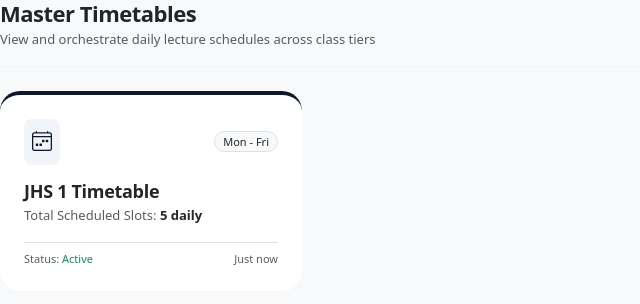
After one commit to xluljoey/School-Management-System, a Django app: page /timetables/ in a window 1280 px wide. The commit adds this page. Shown: the top 304 px of the page, without its empty margins (0-640 px from the left). Run offline with Django 5.2, Linux system fonts and the light colour scheme; parts of the project's set-up code (start-up, migrations or seed data) failed here and were passed over; some libraries are stand-ins or nearby versions.

Commit message:
feat: add TimetableSlot model and master timetable hub page
- Define TimetableSlot model with Term/ClassRoom/Subject/StaffProfile FKs,
  day_of_week choices, start/end time fields, and unique_together constraint
- Run makemigrations + migrate (0027)
- Add Timetables sidebar link (bi-calendar3) in both superuser and
  authenticated sections, below Classes & Subjects
- Create timetable_hub view with mock placeholder data
- Create timetable_hub.html with dark top-bordered card layout
- Register /timetables/ URL route

```diff
--- a/sis/templates/sis/base.html
+++ b/sis/templates/sis/base.html
@@ -209,6 +209,9 @@
                     <a href="{% url 'classes_subjects_hub' %}" class="{% if request.resolver_match.url_name == 'classes_subjects_hub' %}active{% endif %}">
                         <i class="bi bi-collection-play"></i> Classes & Subjects
                     </a>
+                    <a href="{% url 'timetable_hub' %}" class="{% if request.resolver_match.url_name == 'timetable_hub' %}active{% endif %}">
+                        <i class="bi bi-calendar3"></i> Timetables
+                    </a>
                     <a href="{% url 'reports' %}" class="{% if request.path == '/reports/' %}active{% endif %}">
                         <i class="bi bi-bar-chart"></i> Report
                     </a>
@@ -236,6 +239,9 @@
                     </a>
                     <a href="{% url 'classes_subjects_hub' %}" class="{% if request.resolver_match.url_name == 'classes_subjects_hub' %}active{% endif %}">
                         <i class="bi bi-collection-play"></i> Classes & Subjects
+                    </a>
+                    <a href="{% url 'timetable_hub' %}" class="{% if request.resolver_match.url_name == 'timetable_hub' %}active{% endif %}">
+                        <i class="bi bi-calendar3"></i> Timetables
                     </a>
                     <a href="{% url 'reports' %}" class="{% if request.path == '/reports/' %}active{% endif %}">
                         <i class="bi bi-bar-chart"></i> Report
--- /dev/null
+++ b/sis/templates/sis/timetable_hub.html
@@ -0,0 +1,45 @@
+{% extends 'sis/base.html' %}
+
+{% block content %}
+<div class="d-flex align-items-center justify-content-between mb-4 border-bottom pb-3" style="border-color: #f4f4f5 !important;">
+    <div>
+        <h4 class="fw-bold text-dark mb-1" style="font-size: 22px; letter-spacing: -0.5px;">Master Timetables</h4>
+        <p class="text-muted mb-0" style="font-size: 13px;">View and orchestrate daily lecture schedules across class tiers</p>
+    </div>
+</div>
+
+<div class="row g-4">
+    <div class="col-12 col-md-6 col-lg-4 col-xl-3">
+        <div class="card border-0 p-4 h-100 position-relative timetable-card"
+             style="border-radius: 20px; cursor: pointer; box-shadow: 0 1px 3px rgba(0,0,0,0.01); background-color: #ffffff; border-top: 4px solid #0f172a !important;">
+
+            <div class="d-flex align-items-center justify-content-between mb-3">
+                <div class="rounded-3 p-2 d-flex align-items-center justify-content-center" style="background-color: #f1f5f9; color: #0f172a;">
+                    <i class="bi bi-calendar4-week fs-5"></i>
+                </div>
+                <span class="badge bg-light border text-dark px-2 py-1 rounded-pill" style="font-size: 11px; font-weight: 500;">
+                    {{ placeholder_timetable.days_active }}
+                </span>
+            </div>
+
+            <h5 class="fw-bold text-dark mb-1" style="font-size: 18px; letter-spacing: -0.3px;">{{ placeholder_timetable.class_name }} Timetable</h5>
+            <p class="text-muted mb-3" style="font-size: 13px;">Total Scheduled Slots: <span class="fw-semibold text-dark">{{ placeholder_timetable.slots_count }} daily</span></p>
+
+            <div class="border-top pt-2 d-flex align-items-center justify-content-between text-muted" style="font-size: 11px;">
+                <span>Status: <span class="text-success fw-medium">Active</span></span>
+                <span>{{ placeholder_timetable.last_updated }}</span>
+            </div>
+        </div>
+    </div>
+</div>
+
+<style>
+.timetable-card {
+    transition: transform 0.2s cubic-bezier(0.4, 0, 0.2, 1), box-shadow 0.2s ease;
+}
+.timetable-card:hover {
+    transform: translateY(-3px);
+    box-shadow: 0 10px 25px -5px rgba(0,0,0,0.05) !important;
+}
+</style>
+{% endblock %}
--- a/sis/urls.py
+++ b/sis/urls.py
@@ -29,6 +29,7 @@ from .views import (
     parent_edit_view,
     assign_form_class,
     classes_subjects_hub,
+    timetable_hub,
 )
 
 urlpatterns = [
@@ -69,4 +70,5 @@ urlpatterns = [
     path('parents/<int:parent_id>/', parent_detail_view, name='parent_detail'),
     path('parents/<int:parent_id>/edit/', parent_edit_view, name='parent_edit'),
     path('classes-subjects/', classes_subjects_hub, name='classes_subjects_hub'),
+    path('timetables/', timetable_hub, name='timetable_hub'),
 ]
--- a/sis/views.py
+++ b/sis/views.py
@@ -1310,3 +1310,15 @@ def classes_subjects_hub(request):
         'classes': mock_classes,
         'subjects': mock_subjects,
     })
+
+
+def timetable_hub(request):
+    mock_timetable = {
+        'class_name': 'JHS 1',
+        'slots_count': 5,
+        'days_active': 'Mon - Fri',
+        'last_updated': 'Just now',
+    }
+    return render(request, 'sis/timetable_hub.html', {
+        'placeholder_timetable': mock_timetable,
+    })
```
Also changed, not shown: sis/models.py (+36 -4 lines), sis/migrations/0027_timetableslot.py (added).
